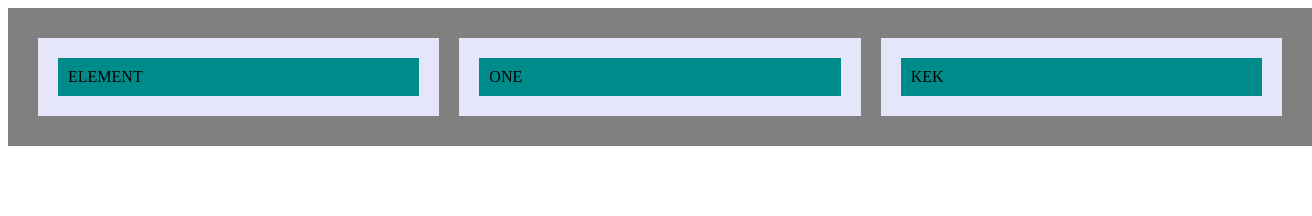
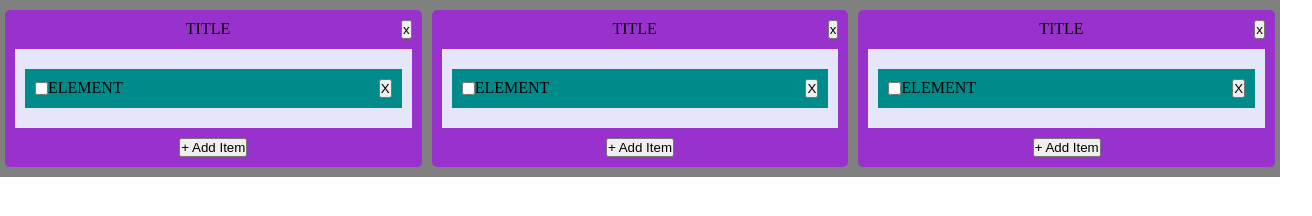
Before and after one commit to GreenRamSilgen/ToDoLoo, a website built with webpack: page dist/index.html in a window 1280 px wide. Shown: the whole page, 1312 px wide, since content can reach past the window. Built offline with nearby package versions, Linux system fonts and the light colour scheme; files whose address does not match are found by name; what dragula would draw is missing.

Commit message:
dragula setup and card sctructure complete

```diff
--- a/src/index.js
+++ b/src/index.js
@@ -2,9 +2,10 @@ import dragula from 'dragula'
 
 
 let drake = dragula();
-drake.containers.push(document.querySelector("#container1"));
-drake.containers.push(document.querySelector("#container2"));
-drake.containers.push(document.querySelector("#container3"));
+document.querySelectorAll(".b-card__body").forEach((block) => {drake.containers.push(block);});
+// drake.containers.push(document.querySelector("#container1"));
+// drake.containers.push(document.querySelector("#container2"));
+// drake.containers.push(document.querySelector("#container3"));
 
 
 // drake.containers.push(document.querySelector("#left"));
```
Also changed, not shown: dist/index.html, dist/main.css, dist/main.js.
